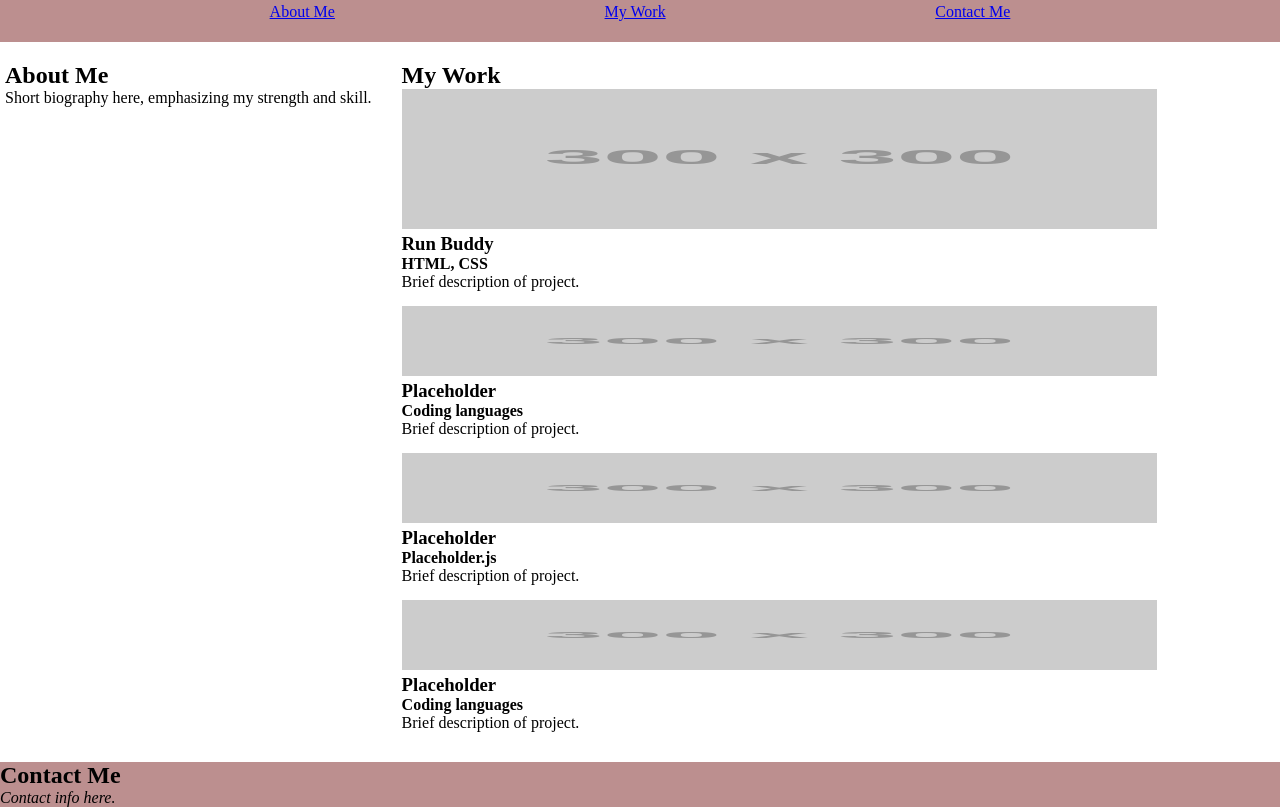
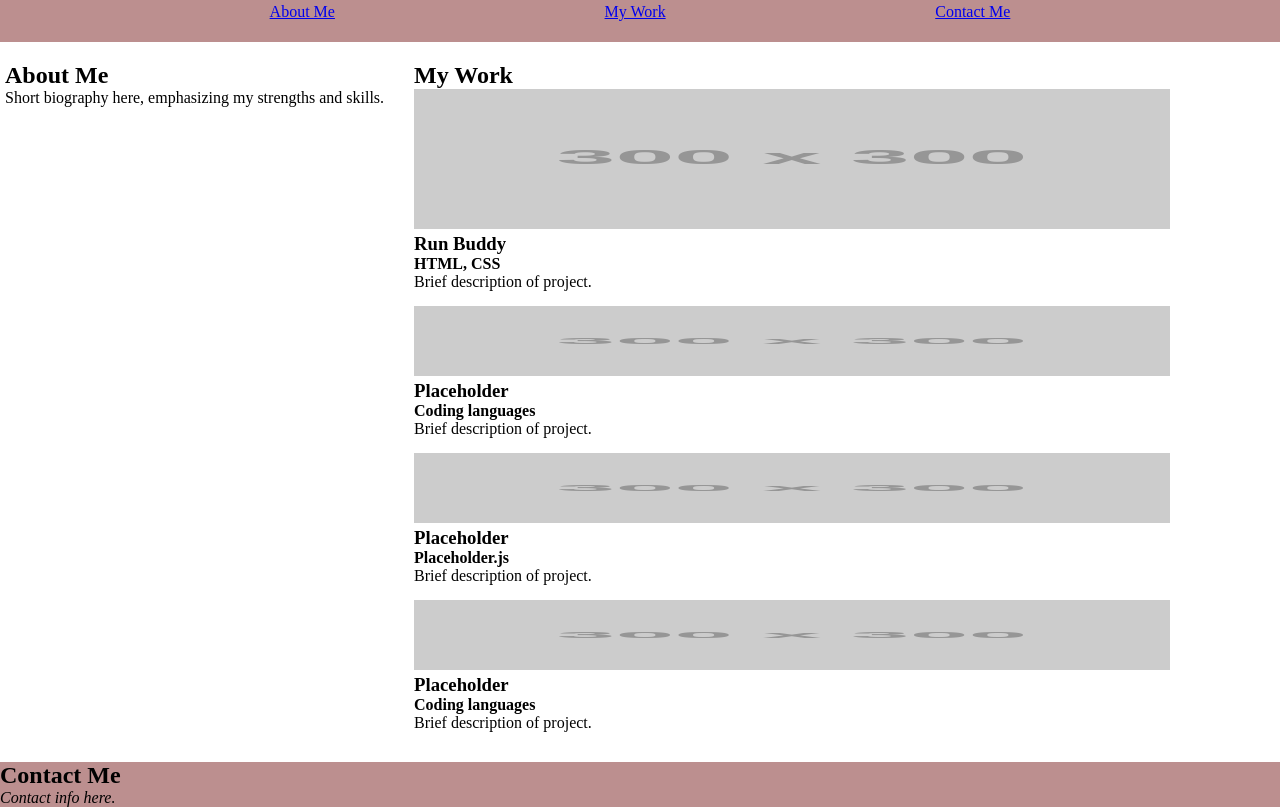
Before and after one commit to FinnStitcher/portfolio, a plain HTML site: page index.html in a window 1280 px wide. Shown: the part 122-929 px from the top of the page. Drawn offline with Linux system fonts and the light colour scheme; placeholder pictures from the web are drawn by us.

Commit message:
grammar edit

```diff
--- a/index.html
+++ b/index.html
@@ -23,7 +23,7 @@
         <main class="flex-row">
             <section id="about">
                 <h2>About Me</h2>
-                <p>Short biography here, emphasizing my strength and skill.</p>
+                <p>Short biography here, emphasizing my strengths and skills.</p>
             </section>
 
             <section id="work">
```
